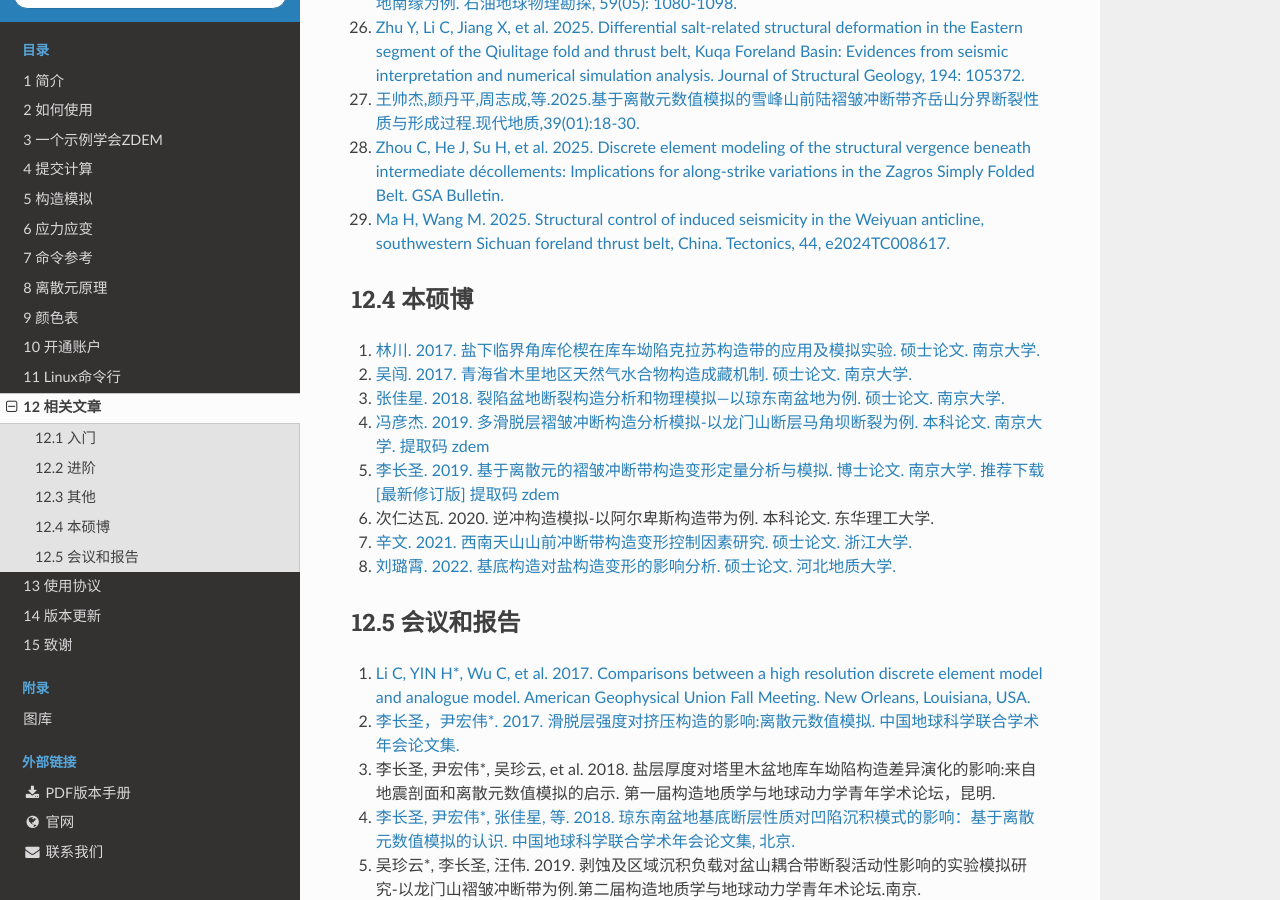
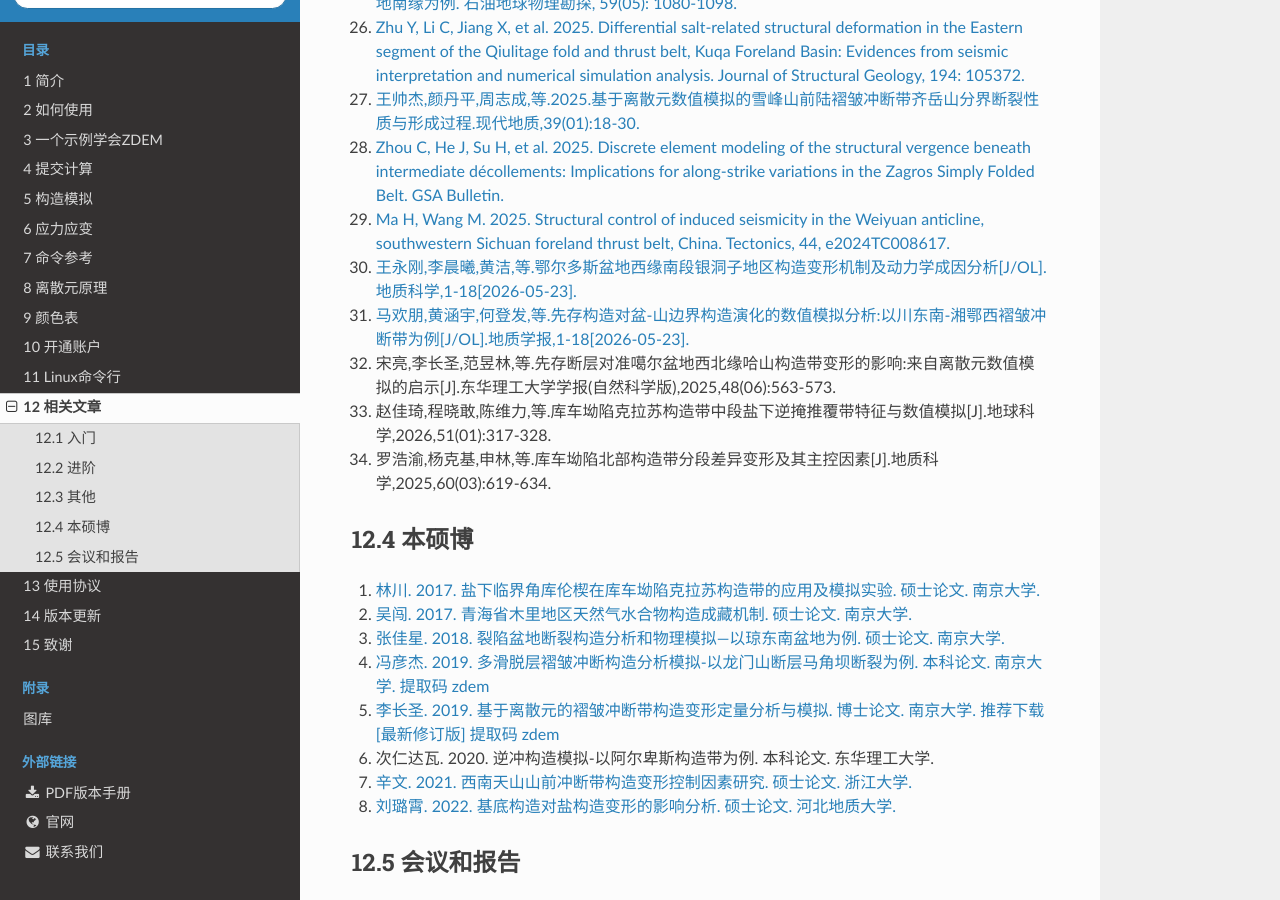
Before and after one commit to geovbox/zdem_doc, a Sphinx documentation site: the page built from source/papers.rst, in a window 1280 px wide and 900 px high, scrolled down 2153 px. Built offline with Sphinx 7.4.7 and the Read the Docs theme 3.1.0, drawn with Linux system fonts in a browser that asks for light colours; comment, search, counter and statistics services are not loaded.

Commit message:
1) T path 2) update papers

```diff
--- a/source/papers.rst
+++ b/source/papers.rst
@@ -49,6 +49,12 @@
 27. `王帅杰,颜丹平,周志成,等.2025.基于离散元数值模拟的雪峰山前陆褶皱冲断带齐岳山分界断裂性质与形成过程.现代地质,39(01):18-30. <https://doi.org/10.19657/j.geoscience.1000-8527.2024.126>`_
 28. `Zhou C, He J, Su H, et al. 2025. Discrete element modeling of the structural vergence beneath intermediate décollements: Implications for along-strike variations in the Zagros Simply Folded Belt. GSA Bulletin. <https://doi.org/10.1130/B37988.1>`_
 29. `Ma H, Wang M. 2025. Structural control of induced seismicity in the Weiyuan anticline, southwestern Sichuan foreland thrust belt, China. Tectonics, 44, e2024TC008617. <https://doi.org/10.1029/2024TC008617>`_
+30. `王永刚,李晨曦,黄洁,等.鄂尔多斯盆地西缘南段银洞子地区构造变形机制及动力学成因分析[J/OL].地质科学,1-18[2026-05-23]. <https://link.cnki.net/urlid/11.1937.P.20260413.0935.002.>`_
+31. `马欢朋,黄涵宇,何登发,等.先存构造对盆-山边界构造演化的数值模拟分析:以川东南-湘鄂西褶皱冲断带为例[J/OL].地质学报,1-18[2026-05-23]. <https://doi.org/10.19762/j.cnki.dizhixuebao.2025322.>`_
+32. 宋亮,李长圣,范昱林,等.先存断层对准噶尔盆地西北缘哈山构造带变形的影响:来自离散元数值模拟的启示[J].东华理工大学学报(自然科学版),2025,48(06):563-573.
+33. 赵佳琦,程晓敢,陈维力,等.库车坳陷克拉苏构造带中段盐下逆掩推覆带特征与数值模拟[J].地球科学,2026,51(01):317-328.
+34. 罗浩渝,杨克基,申林,等.库车坳陷北部构造带分段差异变形及其主控因素[J].地质科学,2025,60(03):619-634.
+
 
 本硕博
 ------
--- a/source/strainstress/set/index.rst
+++ b/source/strainstress/set/index.rst
@@ -17,9 +17,9 @@
     source /public1/soft/other/module_GMT.sh
     module load GMT_5.4.5
 
-    #zdemss
+    #zdemss 默认为T6分区帐号配置
     export PATH=/public1/home/sch3726/bin:$PATH #T6分区
-    #export PATH=/public1/home/sc80502/bin:$PATH #T分区
+    #export PATH=/publicfs01/fs1-t/home/sc80502/bin:$PATH #T分区
 
 .. note::
     不会配置zdemss环境变量的小白用户可参考 `bilibili视频之配置zdemss的环境变量 <https://www.bilibili.com/video/BV1qq4y177Ni?p=4>`_
```
Also changed, not shown: README.md (+5 -0 lines).
